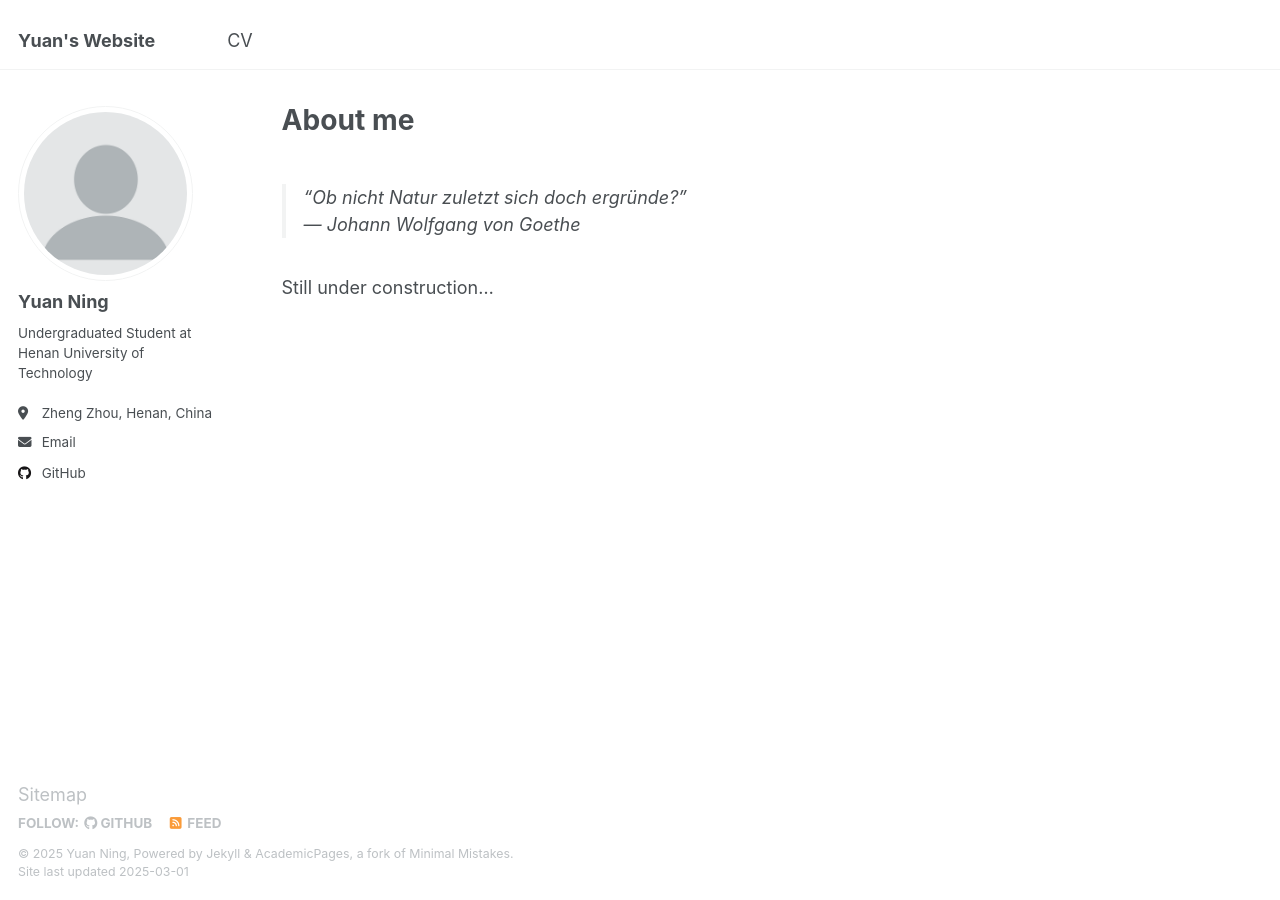
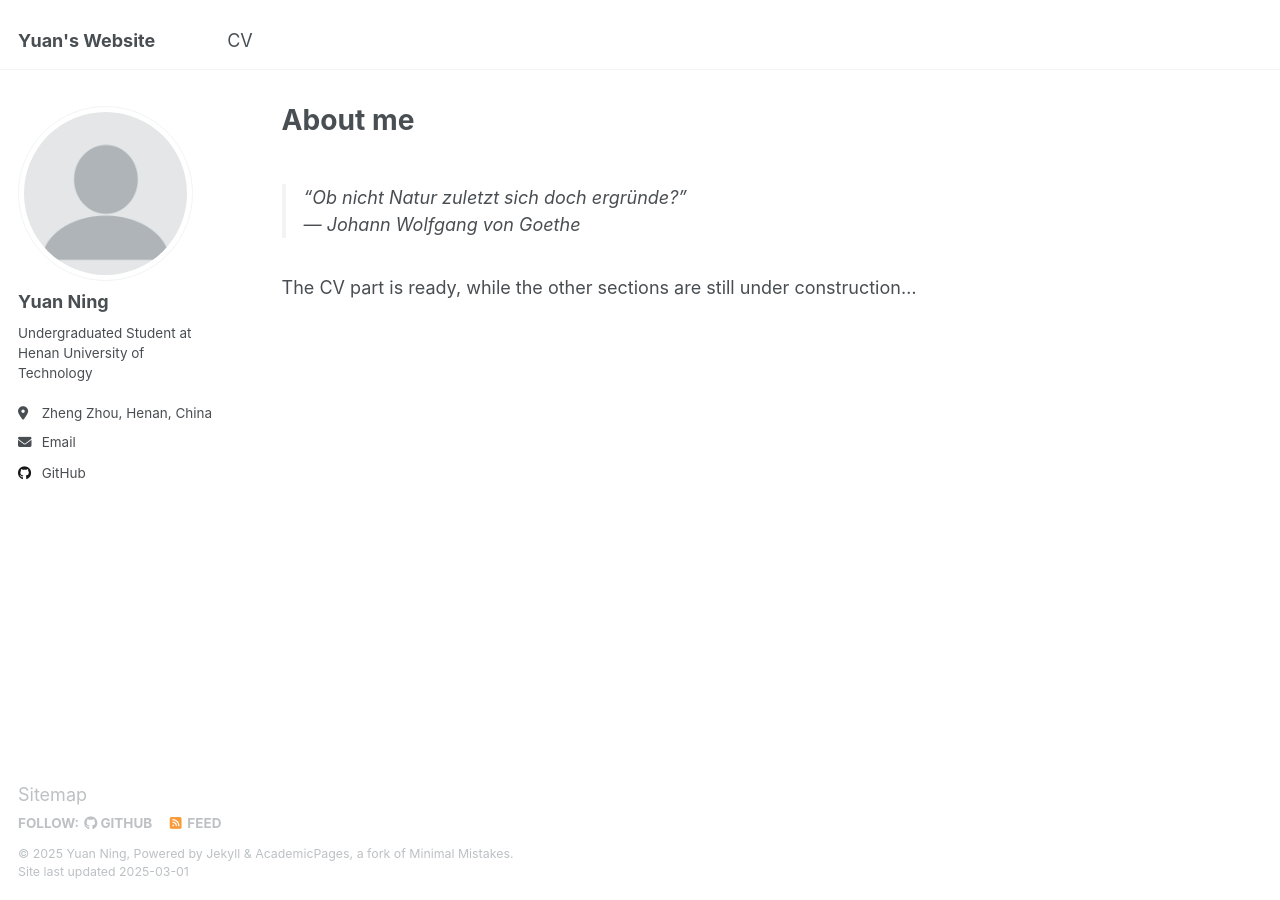
Before and after one commit to YuanN1ng/YuanN1ng.github.io, a Jekyll site: the page built from _pages/about.md, in a window 1280 px wide. Built offline with Jekyll 4.4.1, drawn with Linux system fonts in a browser that asks for light colours.

Commit message:
Update about.md

```diff
--- a/_pages/about.md
+++ b/_pages/about.md
@@ -14,4 +14,4 @@ redirect_from:
 
 
 
-Still under construction...
+The CV part is ready, while the other sections are still under construction...
```
